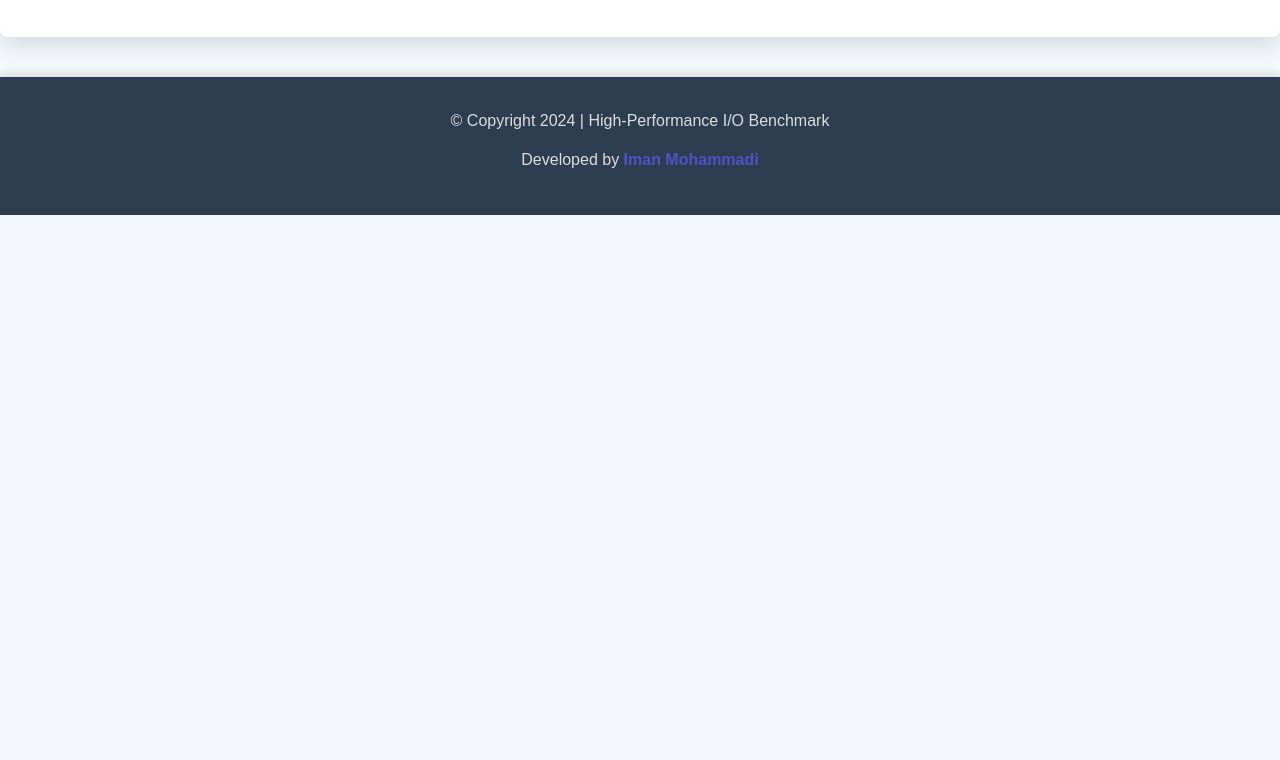
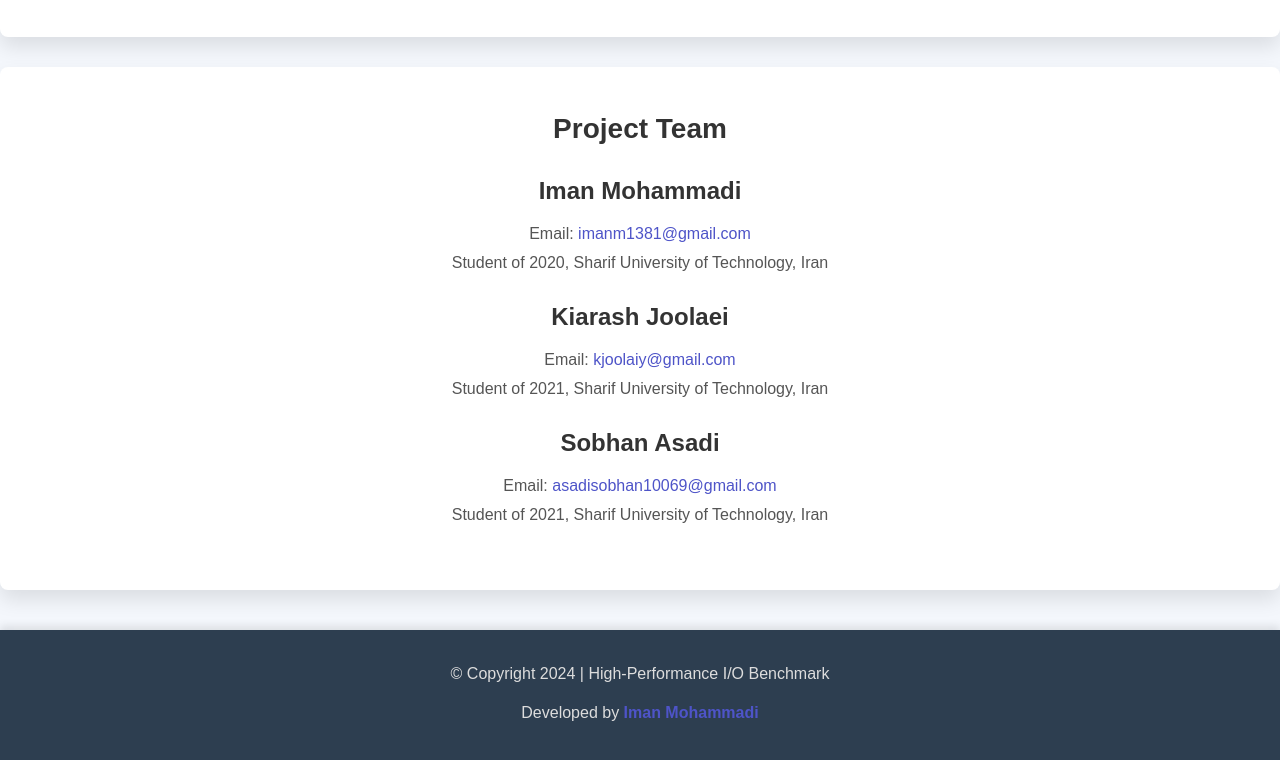
Before and after one commit to AsyncIOBench/asynciobench.github.io, a plain HTML site: page index.html in a window 1280 px wide. Shown: the part 3314-4074 px from the top of the page. Before the commit the page ends 3529 px from the top, so only its background shows below. Drawn offline with Linux system fonts and the light colour scheme.

Commit message:
Add Team Section

```diff
--- a/index.html
+++ b/index.html
@@ -234,6 +234,28 @@
         </div>
     </section>
 
+    <section class="team">
+        <div class="container">
+            <h2>Project Team</h2>
+            <div class="team-member">
+                <h3>Iman Mohammadi</h3>
+                <p>Email: <a href="mailto:imanm1381@gmail.com">imanm1381@gmail.com</a></p>
+                <p>Student of 2020, Sharif University of Technology, Iran</p>
+            </div>
+            <div class="team-member">
+                <h3>Kiarash Joolaei</h3>
+                <p>Email: <a href="mailto:kjoolaiy@gmail.com">kjoolaiy@gmail.com</a></p>
+                <p>Student of 2021, Sharif University of Technology, Iran</p>
+            </div>
+            <div class="team-member">
+                <h3>Sobhan Asadi</h3>
+                <p>Email: <a href="mailto:asadisobhan10069@gmail.com">asadisobhan10069@gmail.com</a></p>
+                <p>Student of 2021, Sharif University of Technology, Iran</p>
+            </div>
+        </div>
+    </section>
+
+
     <footer>
         <div class="container">
             <div class="footer-content">
--- a/styles.css
+++ b/styles.css
@@ -183,3 +183,44 @@ a:hover {
         width: 90%;
     }
 }
+
+.team {
+    background-color: #fff;
+    padding: 40px 0;
+    margin-top: 30px;
+    border-radius: 8px;
+    box-shadow: 0 10px 20px rgba(0, 0, 0, 0.1);
+}
+
+.team h2 {
+    font-size: 28px;
+    margin-bottom: 20px;
+    text-align: center;
+    font-weight: bold;
+}
+
+.team-member {
+    margin-bottom: 20px;
+    text-align: center;
+}
+
+.team-member h3 {
+    font-size: 24px;
+    margin-bottom: 10px;
+    font-weight: bold;
+}
+
+.team-member p {
+    font-size: 16px;
+    line-height: 1.8;
+    color: #555;
+}
+
+.team-member a {
+    color: #4e54c8;
+    text-decoration: none;
+}
+
+.team-member a:hover {
+    text-decoration: underline;
+}
```
